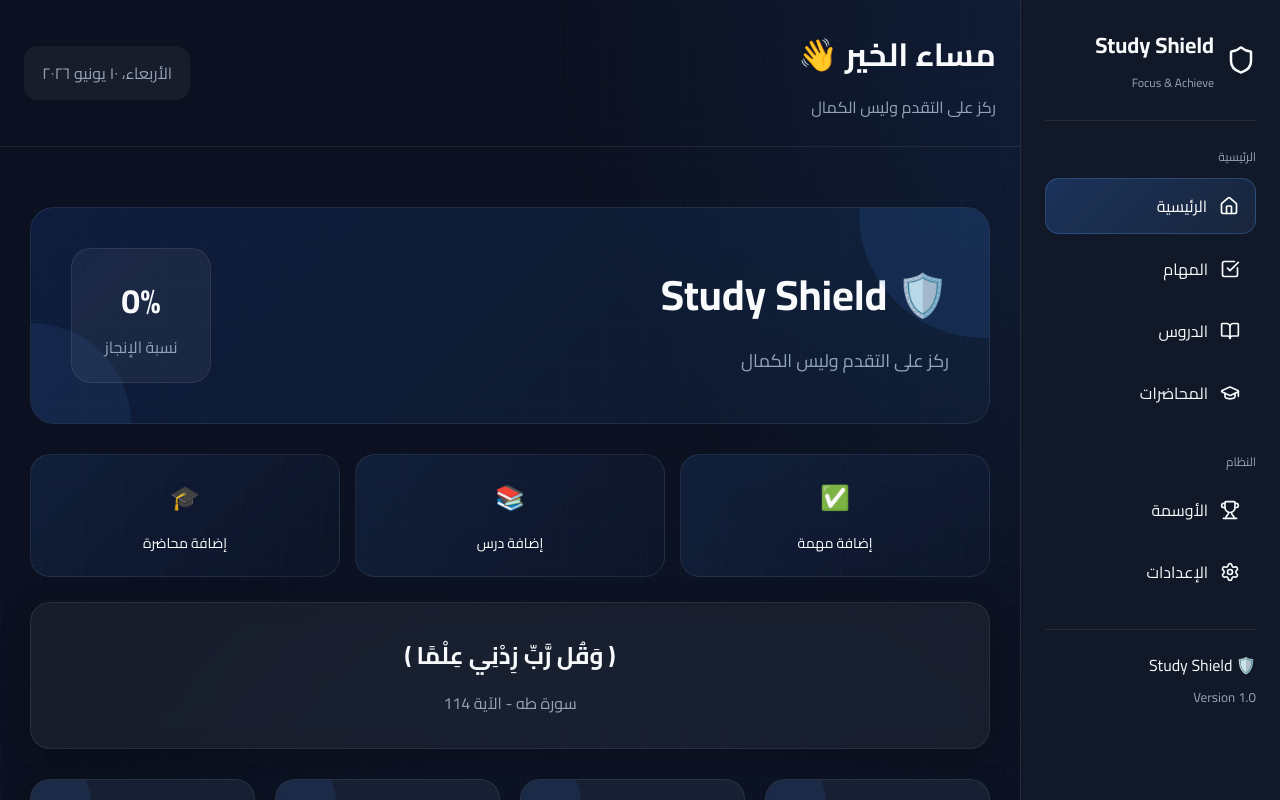
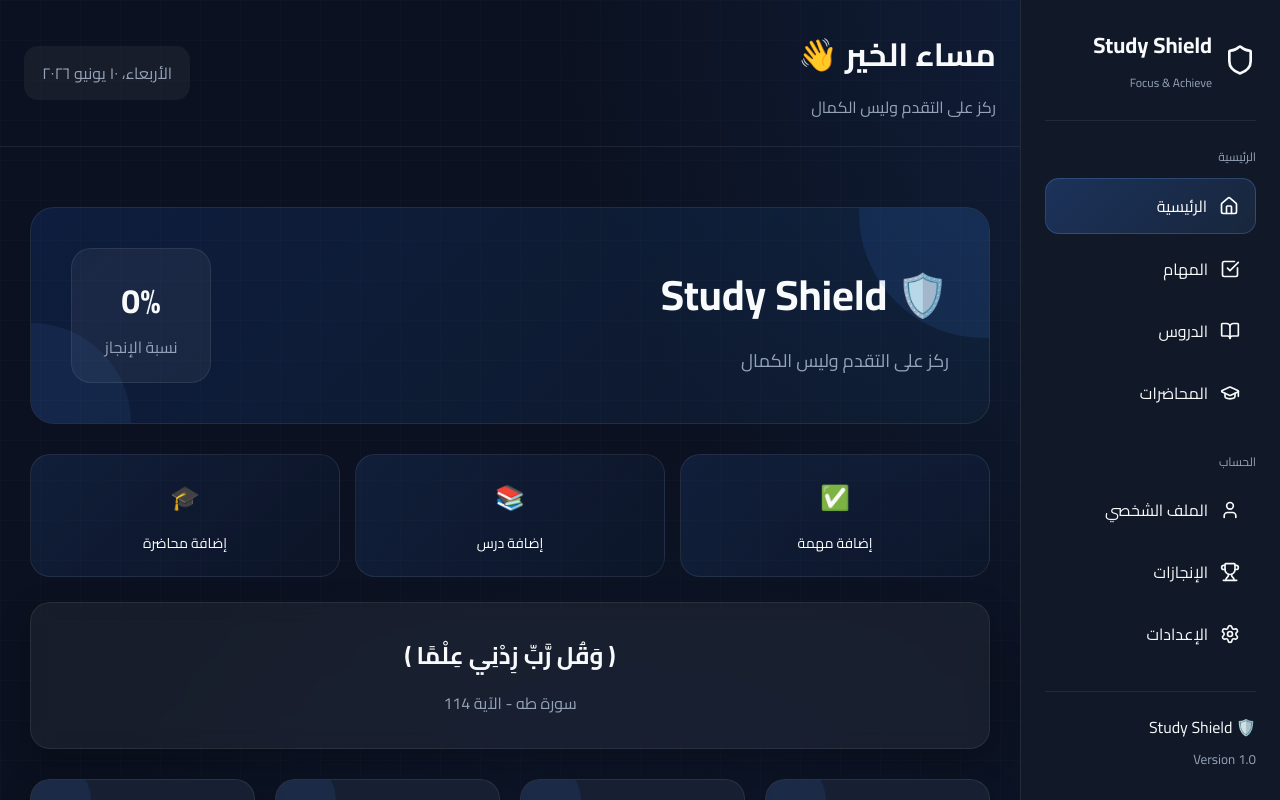
Before and after one commit to bt3762334-commits/study-shield, a React (Vite) app: page / in a window 1280 px wide. Shown: the top 800 px of the page. Built offline with nearby package versions, Linux system fonts and the light colour scheme.

Commit message:
Update Sidebar.jsx

```diff
--- a/src/components/Sidebar.jsx
+++ b/src/components/Sidebar.jsx
@@ -1,4 +1,5 @@
 import { NavLink } from "react-router-dom";
+
 import {
   House,
   CheckSquare,
@@ -6,22 +7,33 @@ import {
   GraduationCap,
   Trophy,
   Settings,
-  Shield
+  Shield,
+  User
 } from "lucide-react";
 
 export default function Sidebar() {
+
   return (
     <aside className="sidebar">
 
       <div className="logo">
-        <Shield size={30} />
+
+        <Shield size={32} />
+
         <div>
-          <h2>Study Shield</h2>
-          <span>Focus & Achieve</span>
+          <h2>
+            Study Shield
+          </h2>
+
+          <span>
+            Focus & Achieve
+          </span>
         </div>
+
       </div>
 
       <div className="sidebar-section">
+
         <p className="section-title">
           الرئيسية
         </p>
@@ -30,43 +42,63 @@ export default function Sidebar() {
 
           <NavLink to="/">
             <House size={20} />
-            <span>الرئيسية</span>
+            <span>
+              الرئيسية
+            </span>
           </NavLink>
 
           <NavLink to="/tasks">
             <CheckSquare size={20} />
-            <span>المهام</span>
+            <span>
+              المهام
+            </span>
           </NavLink>
 
           <NavLink to="/lessons">
             <BookOpen size={20} />
-            <span>الدروس</span>
+            <span>
+              الدروس
+            </span>
           </NavLink>
 
           <NavLink to="/lectures">
             <GraduationCap size={20} />
-            <span>المحاضرات</span>
+            <span>
+              المحاضرات
+            </span>
           </NavLink>
 
         </nav>
+
       </div>
 
       <div className="sidebar-section">
 
         <p className="section-title">
-          النظام
+          الحساب
         </p>
 
         <nav>
 
+          <NavLink to="/profile">
+            <User size={20} />
+            <span>
+              الملف الشخصي
+            </span>
+          </NavLink>
+
           <NavLink to="/achievements">
             <Trophy size={20} />
-            <span>الأوسمة</span>
+            <span>
+              الإنجازات
+            </span>
           </NavLink>
 
           <NavLink to="/settings">
             <Settings size={20} />
-            <span>الإعدادات</span>
+            <span>
+              الإعدادات
+            </span>
           </NavLink>
 
         </nav>
@@ -74,8 +106,15 @@ export default function Sidebar() {
       </div>
 
       <div className="sidebar-footer">
-        <span>🛡️ Study Shield</span>
-        <small>Version 1.0</small>
+
+        <span>
+          🛡️ Study Shield
+        </span>
+
+        <small>
+          Version 1.0
+        </small>
+
       </div>
 
     </aside>
```
